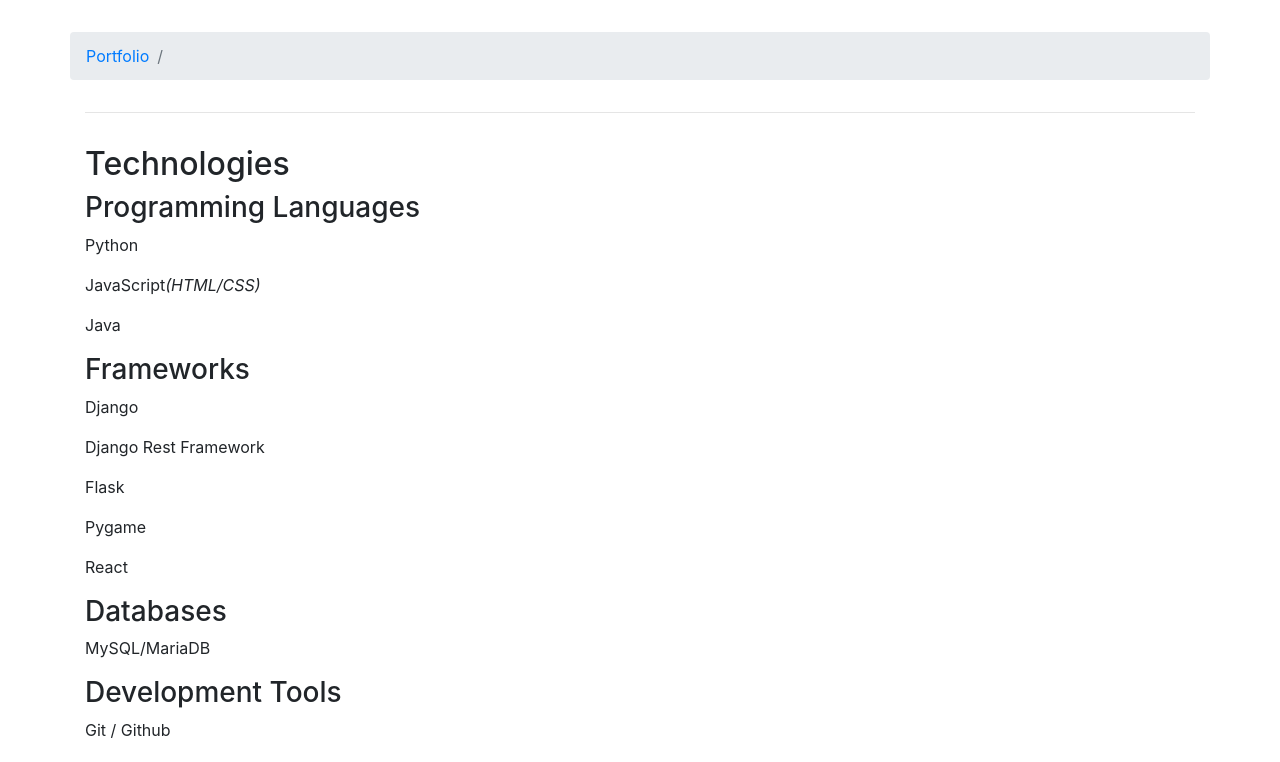
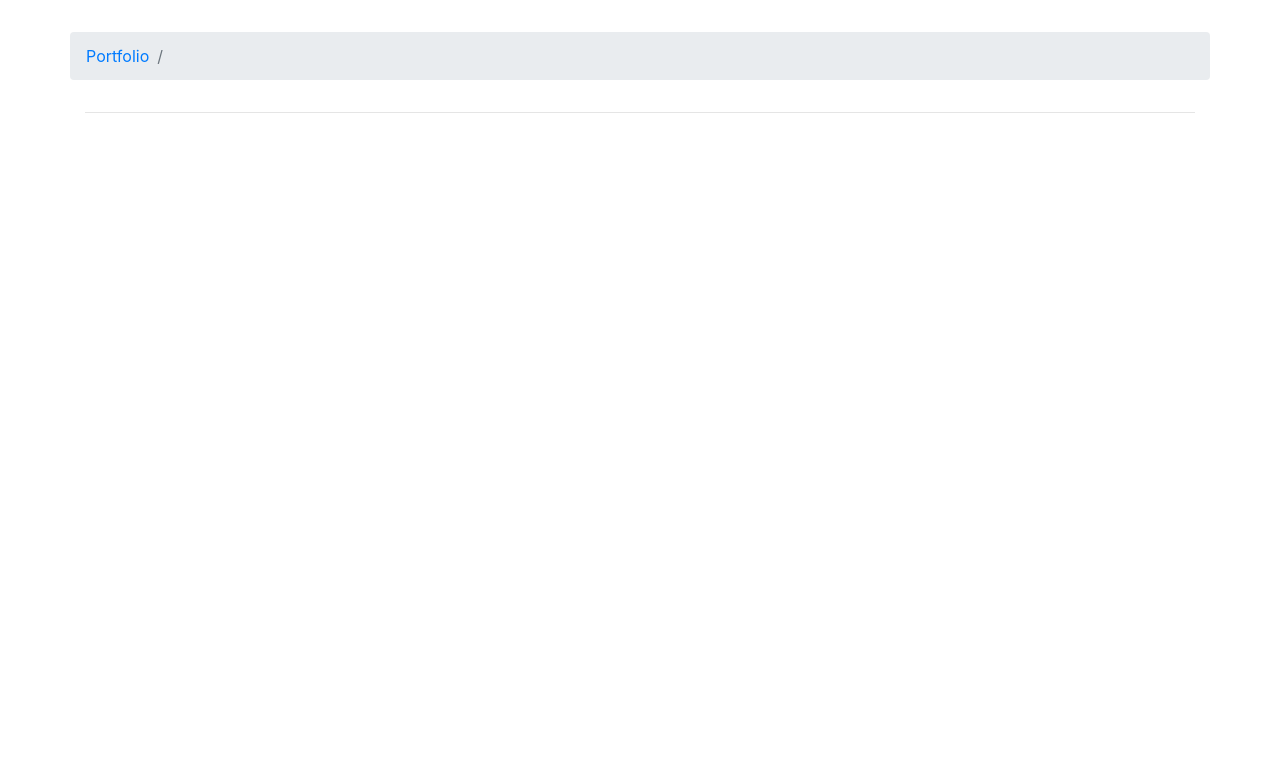
Before and after one commit to Trianglium/wd4e, a Django app: template portfolio/templates/navbase.html in a window 1280 px wide. Shown: the part 136-898 px from the top of the page. After the commit the page ends 249 px from the top, so only its background shows below. Run offline with Django 4.2, Linux system fonts and the light colour scheme; the template is opened without the code that fills it, so the values that code supplies are empty; some libraries are stand-ins or nearby versions.

Commit message:
Base templates

```diff
--- a/portfolio/templates/master.html
+++ b/portfolio/templates/master.html
@@ -24,7 +24,7 @@
           <button class="navbar-toggler" type="button" data-toggle="collapse" data-target="#Navbar">
                 <span class="navbar-toggler-icon"></span>
           </button>
-           <a class="navbar-brand" href="./index.html">Jordan Brocker Rudow</a>
+           <a class="navbar-brand"  href="{% url 'wsite:home' %}">Jordan Brocker Rudow</a>
            <div class="collapse navbar-collapse" id="Navbar">
                 <ul class="navbar-nav mr-auto">
                   {% block navlinks %}
@@ -73,32 +73,6 @@
 
         <div class="row row-content">
           {% block content %}{% endblock %}
-            <div class="col">
-                <h2>Technologies</h2>
-                <h3>Programming Languages<small></small></h3>
-                <span class="d-none d-sm-none d-md-block">
-                  <p>Python<em></em></p>
-                  <p>JavaScript<em>(HTML/CSS)</em></p>
-                  <p>Java<em></em></p>
-                </span>
-                <h3>Frameworks<small></small></h3>
-                <span class="d-none d-sm-none d-md-block">
-                  <p>Django<em></em></p>
-                  <p>Django Rest Framework<em></em></p>
-                  <p>Flask<em></em></p>
-                  <p>Pygame<em></em></p>
-                  <p>React</p>
-
-                </span>
-                <h3>Databases<small></small></h3>
-                <span class="d-none d-sm-none d-md-block">
-                  <p>MySQL/MariaDB<em></em></p>
-                </span>
-                <h3>Development Tools<small></small></h3>
-                <span class="d-none d-sm-none d-md-block">
-                  <p>Git / Github<em></em></p>
-                </span>
-            </div>
        </div>
 
     </div>
```
